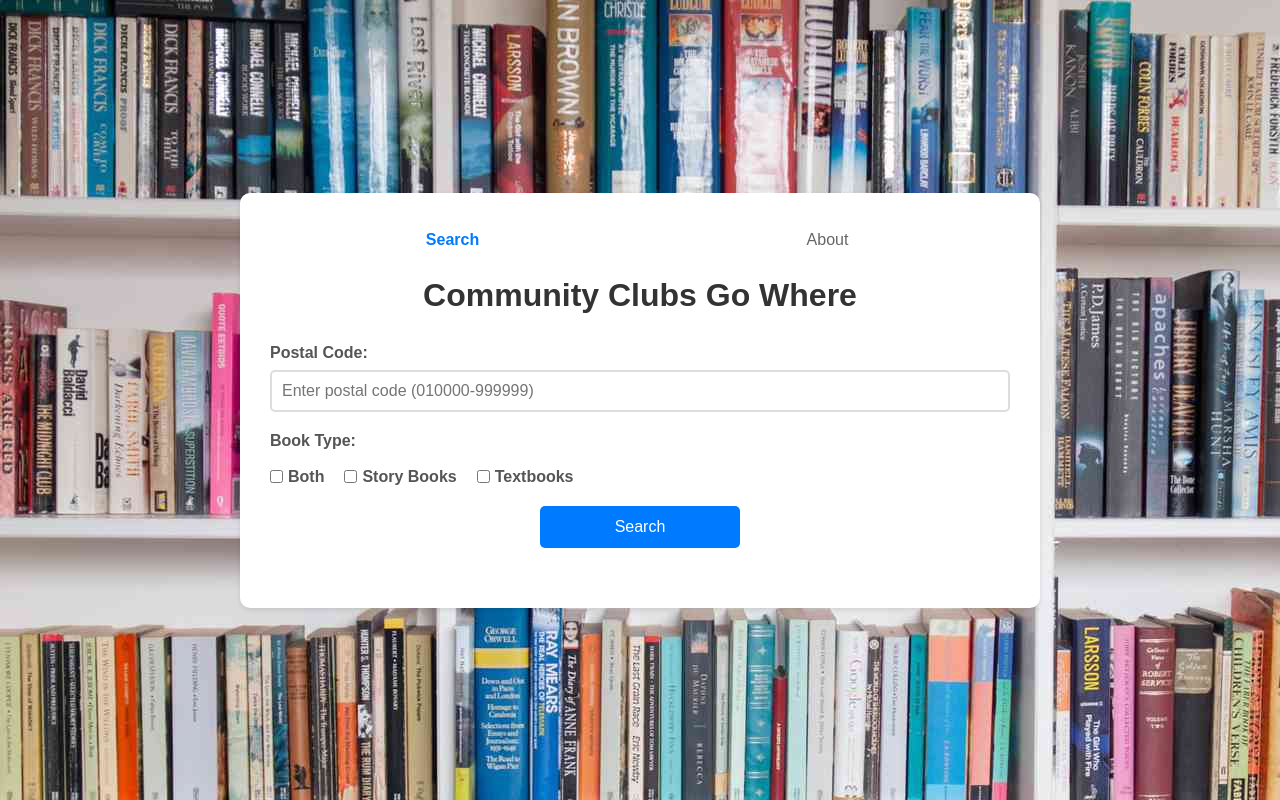
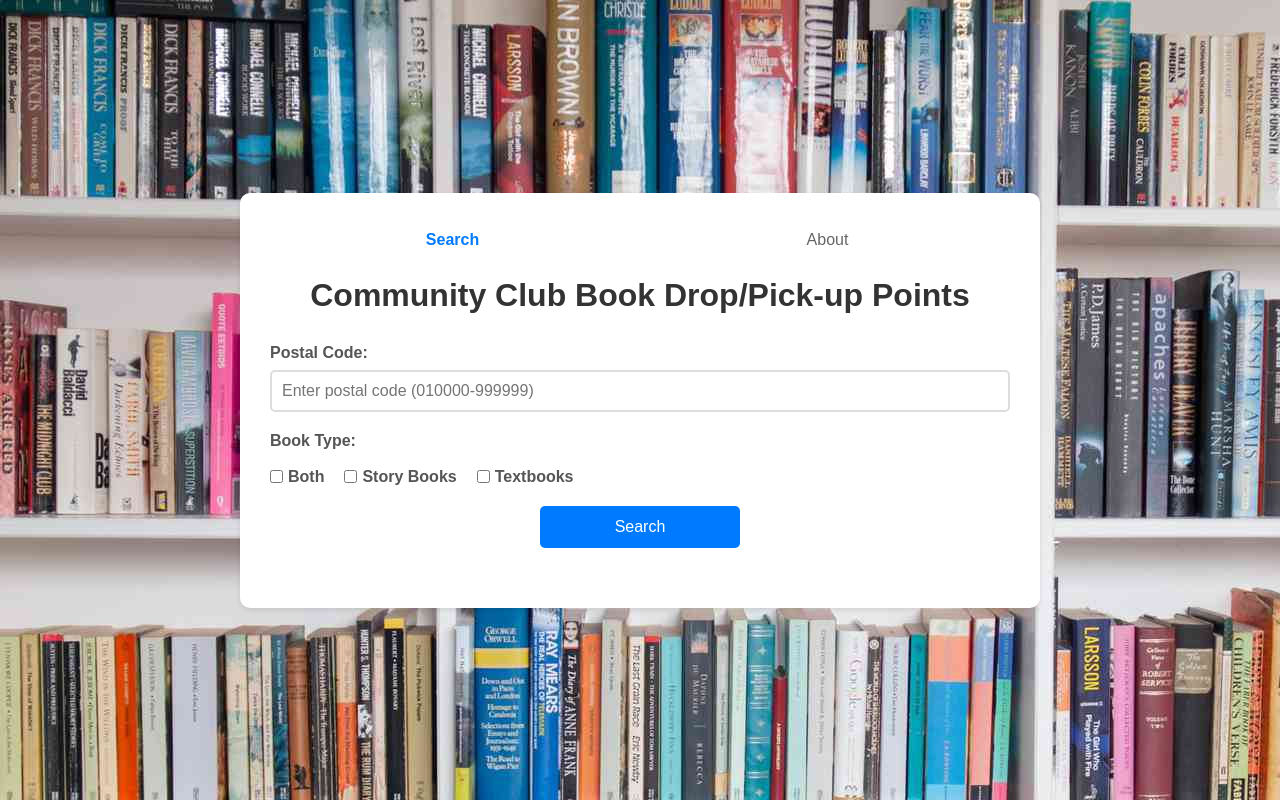
Before and after one commit to yvonneptech/TUpBooksgowhere, a plain HTML site: page index.html in a window 1280 px wide. Drawn offline with Linux system fonts and the light colour scheme.

```diff
--- a/index.html
+++ b/index.html
@@ -3,7 +3,7 @@
 <head>
     <meta charset="UTF-8">
     <meta name="viewport" content="width=device-width, initial-scale=1.0">
-    <title>Community Club Books Go Where</title>
+    <title>Community Club Book Drop/Pick-up Points</title>
     <link rel="stylesheet" href="style.css">
 </head>
 <body>
@@ -15,7 +15,7 @@
         </nav>
 
         <div id="search-page" class="page active">
-            <h1>Community Clubs Go Where</h1>
+            <h1>Community Club Book Drop/Pick-up Points</h1>
             <form class="search-form" id="searchForm">
                 <!-- Your existing search form content -->
                 <div class="input-group">
```
